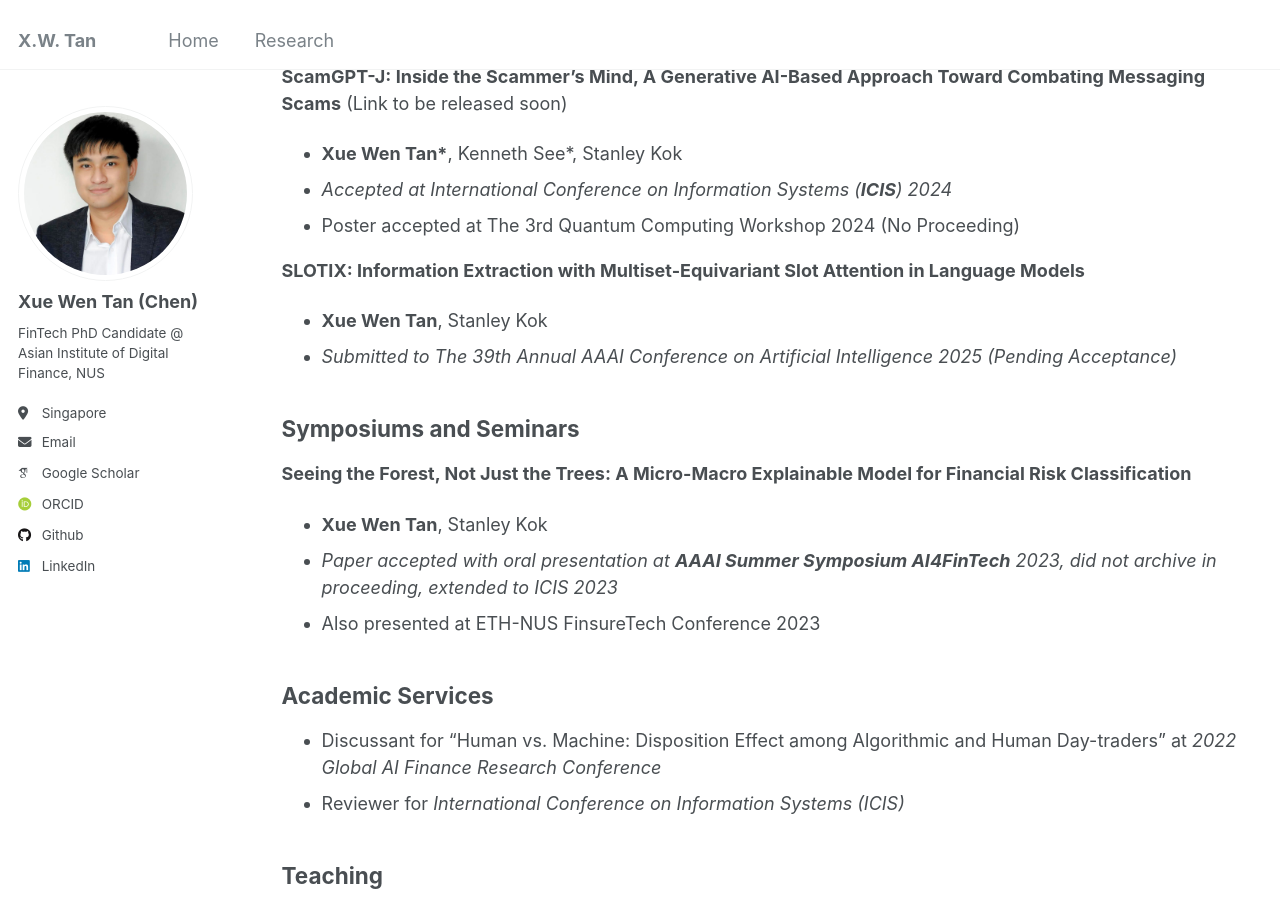
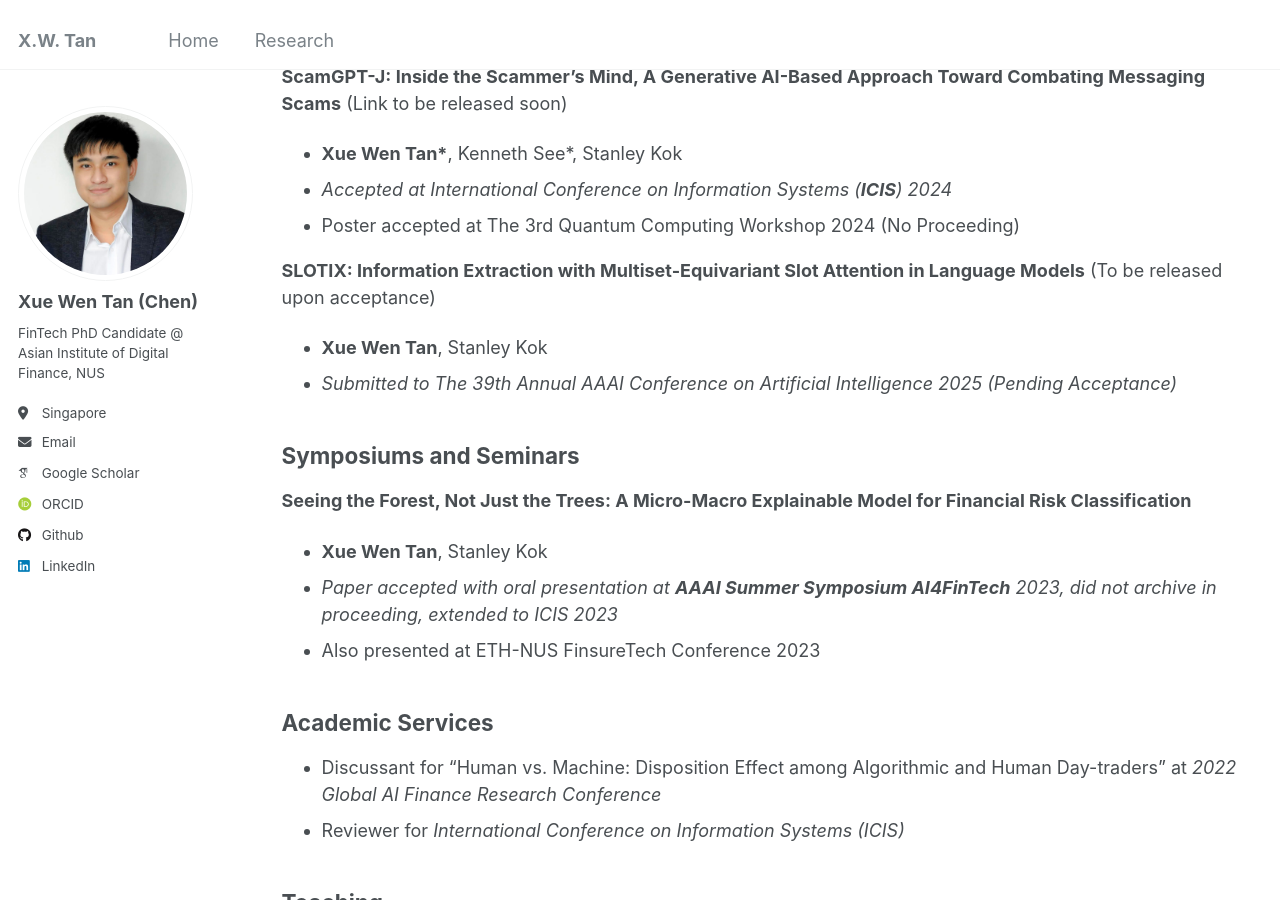
Before and after one commit to Chen-XueWen/Chen-XueWen.github.io, a Jekyll site: the page built from _pages/publications.md, in a window 1280 px wide and 900 px high, scrolled down 437 px. Built offline with Jekyll 4.4.1, drawn with Linux system fonts in a browser that asks for light colours; some web fonts are replaced.

Commit message:
Update publications.md

```diff
--- a/_pages/publications.md
+++ b/_pages/publications.md
@@ -17,7 +17,7 @@ My current research mainly focus on Natural Language Processing, specifically on
   - *Accepted at International Conference on Information Systems (**ICIS**) 2024*
   - Poster accepted at The 3rd Quantum Computing Workshop 2024 (No Proceeding)
 
-**SLOTIX: Information Extraction with Multiset-Equivariant Slot Attention in Language Models**
+**SLOTIX: Information Extraction with Multiset-Equivariant Slot Attention in Language Models** (To be released upon acceptance)
   - **Xue Wen Tan**, Stanley Kok
   - *Submitted to The 39th Annual AAAI Conference on Artificial Intelligence 2025 (Pending Acceptance)*
 
```
